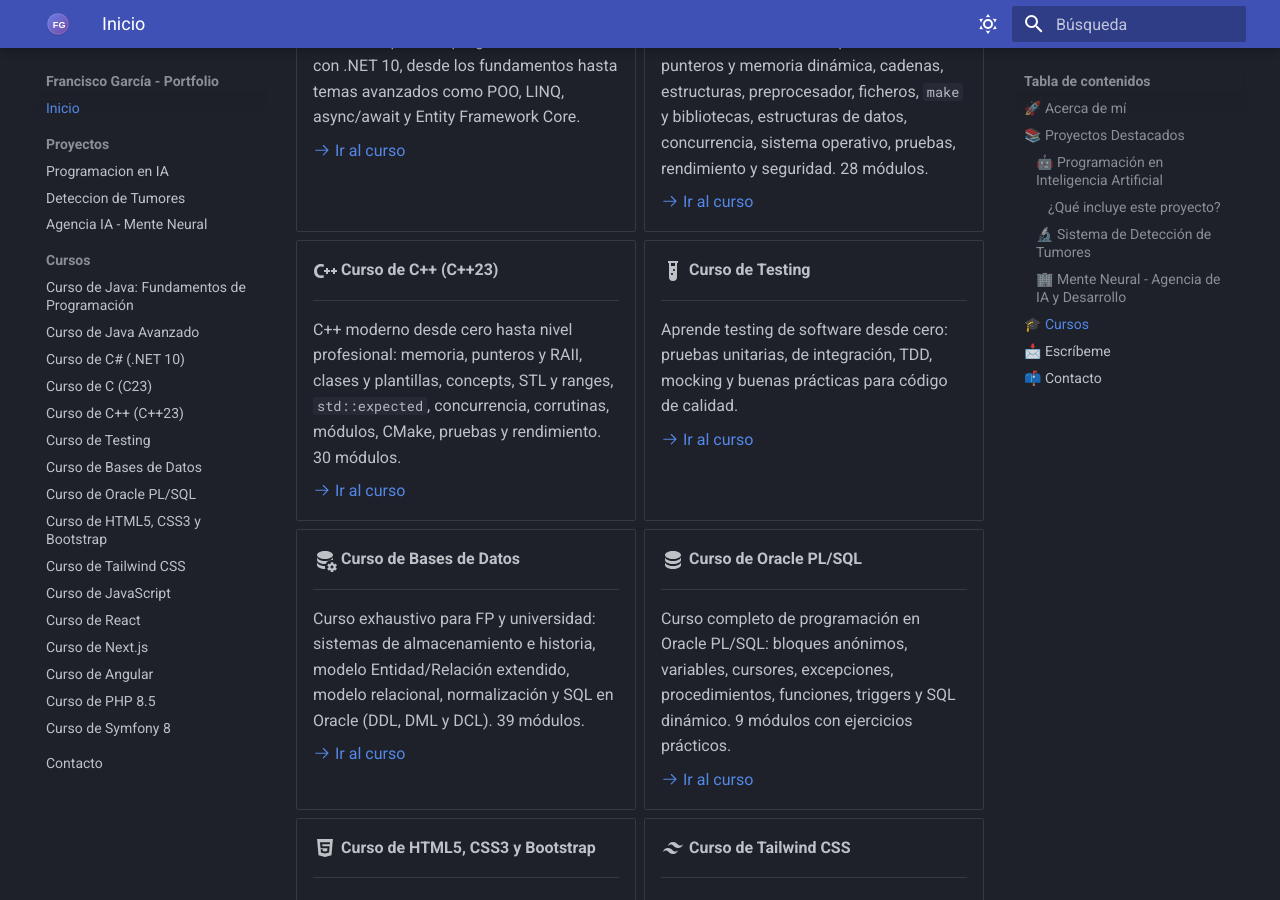
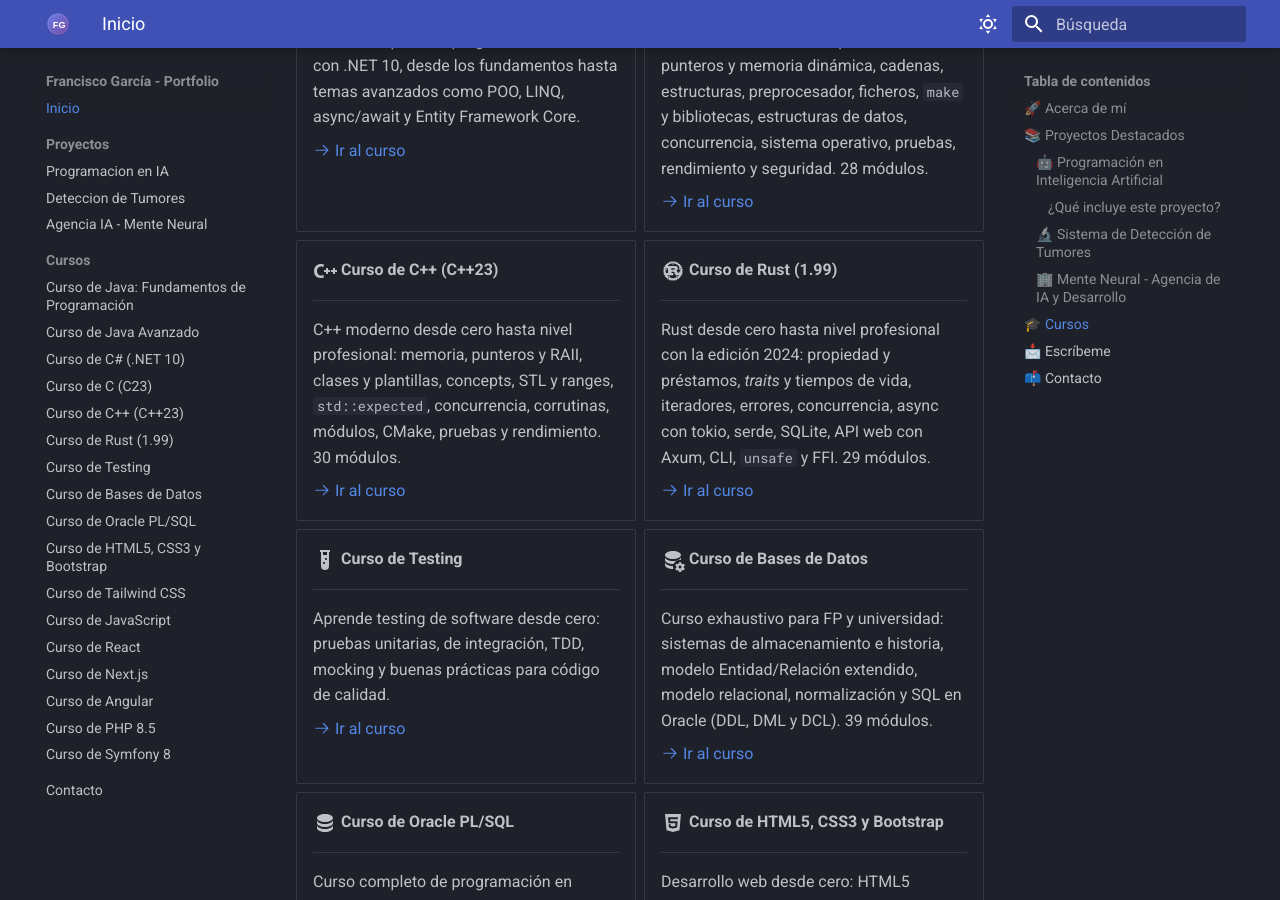
Before and after one commit to fmgarcia/fmgarcia.github.io, an MkDocs documentation site: the page built from docs/index.md, in a window 1280 px wide and 900 px high, scrolled down 3071 px. Built offline with MkDocs 1.6.1 and Material for MkDocs 9.7.7, drawn with Linux system fonts in a browser that asks for light colours.

Commit message:
Enlazar el curso de Rust después del de C++
Co-Authored-By: Claude Opus 5.5 <noreply@anthropic.com>

```diff
--- a/docs/index.md
+++ b/docs/index.md
@@ -148,6 +148,14 @@ Este sitio web sirve como **puerta de entrada** a todos mis proyectos públicos,
     C++ moderno desde cero hasta nivel profesional: memoria, punteros y RAII, clases y plantillas, concepts, STL y ranges, `std::expected`, concurrencia, corrutinas, módulos, CMake, pruebas y rendimiento. 30 módulos.
 
     [:octicons-arrow-right-24: Ir al curso](https://fmgarcia.github.io/CursosGithubIO/CursoCpp/){ target="_blank" }
+
+-   :material-language-rust:{ .lg .middle } **Curso de Rust (1.99)**
+
+    ---
+
+    Rust desde cero hasta nivel profesional con la edición 2024: propiedad y préstamos, *traits* y tiempos de vida, iteradores, errores, concurrencia, async con tokio, serde, SQLite, API web con Axum, CLI, `unsafe` y FFI. 29 módulos.
+
+    [:octicons-arrow-right-24: Ir al curso](https://fmgarcia.github.io/CursosGithubIO/CursoRust/){ target="_blank" }
 
 -   :material-test-tube:{ .lg .middle } **Curso de Testing**
 
--- a/mkdocs.yml
+++ b/mkdocs.yml
@@ -51,6 +51,7 @@ nav:
     - Curso de C# (.NET 10): https://fmgarcia.github.io/CursoNet/
     - Curso de C (C23): https://fmgarcia.github.io/CursosGithubIO/CursoC/
     - Curso de C++ (C++23): https://fmgarcia.github.io/CursosGithubIO/CursoCpp/
+    - Curso de Rust (1.99): https://fmgarcia.github.io/CursosGithubIO/CursoRust/
     - Curso de Testing: https://fmgarcia.github.io/CursoTesting/
     - Curso de Bases de Datos: https://fmgarcia.github.io/CursosGithubIO/CursoBasesDatos/
     - Curso de Oracle PL/SQL: https://fmgarcia.github.io/CursoPLSQL/
```
